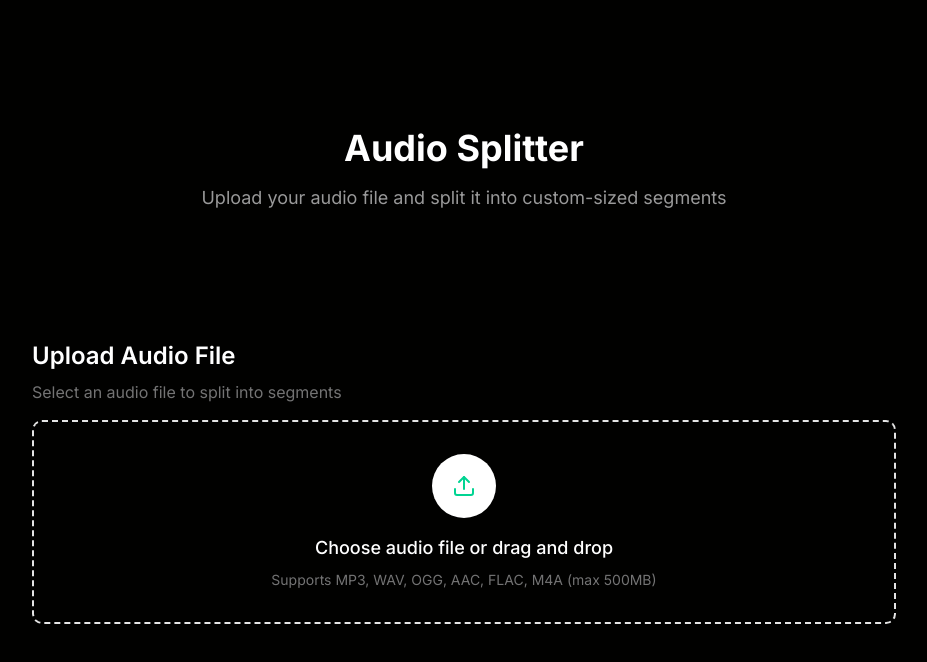
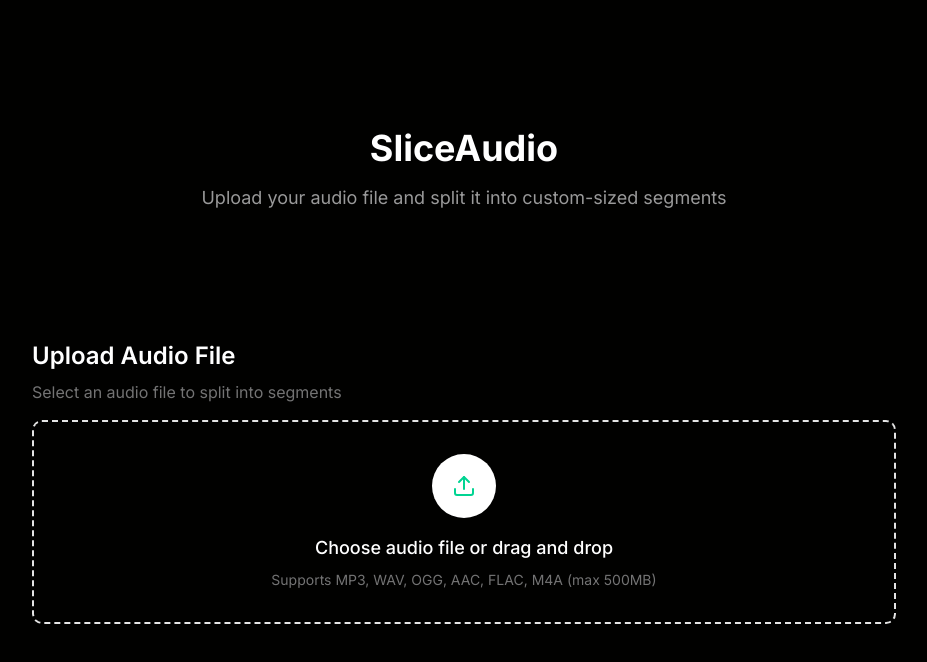
Before and after one commit to rodbbranco/slice_audio, a Next.js app: page / in a window 1280 px wide. Shown: the top 662 px of the page, without its empty margins (176-1103 px from the left). Built offline with nearby package versions, Linux system fonts and the light colour scheme.

Commit message:
Implement SliceAudio

```diff
--- a/app/page.tsx
+++ b/app/page.tsx
@@ -12,7 +12,7 @@ export default function Home() {
         <div className="container mx-auto px-4 py-8 max-w-4xl">
             <div className="text-center mb-8 mt-24">
                 <h1 className="text-4xl font-bold text-foreground mb-4">
-                    Audio Splitter
+                    SliceAudio
                 </h1>
                 <p className="text-lg text-foreground/60">
                     Upload your audio file and split it into custom-sized segments
```
